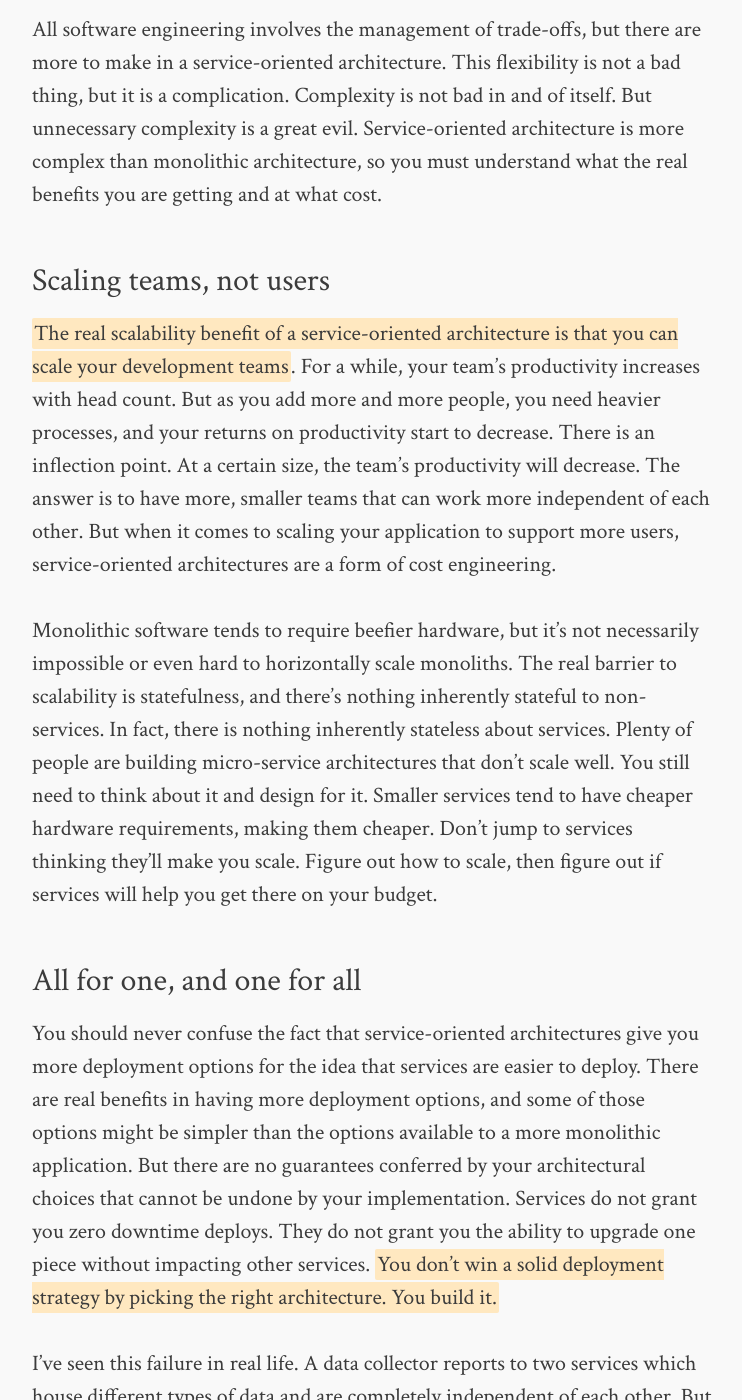
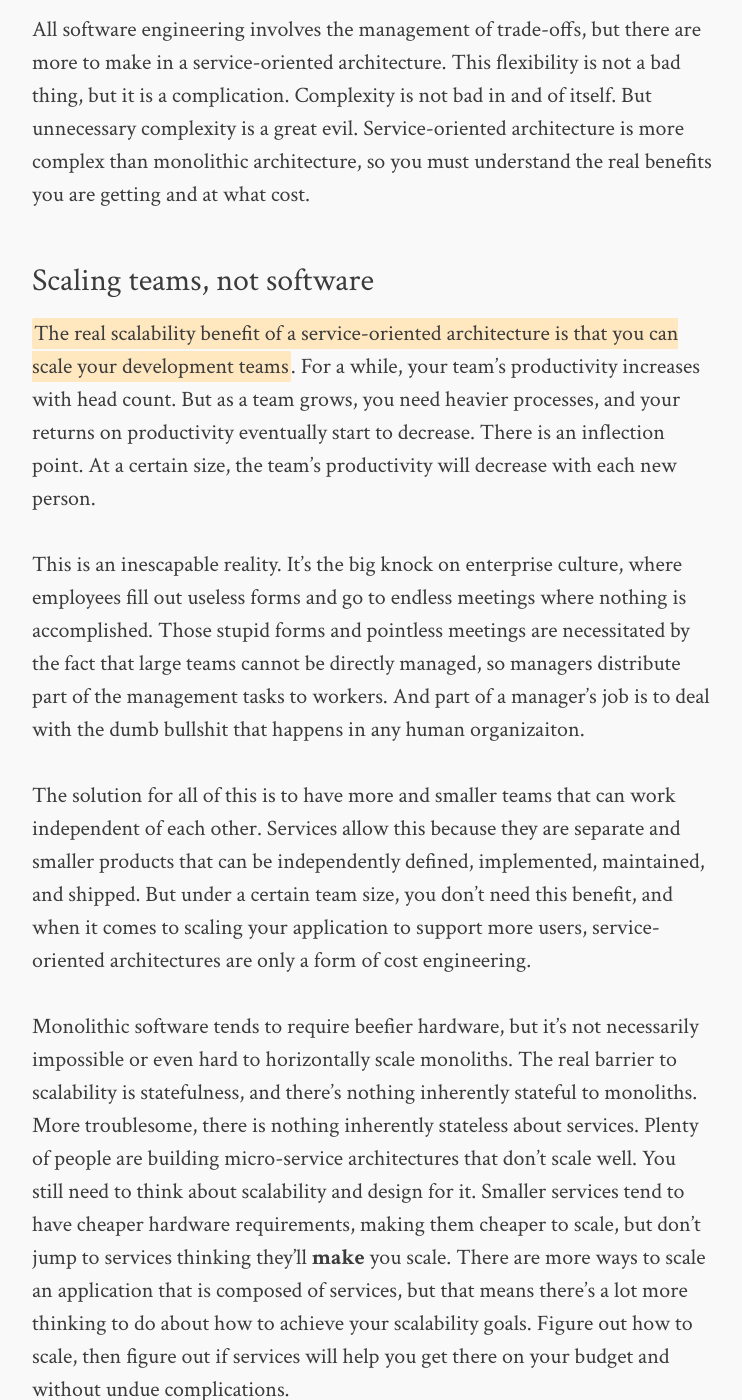
Before and after one commit to dkoepke/dkoepke.github.io, a Jekyll site: the page built from _posts/2015-01-09-paean-monolths.md, in a window 1280 px wide and 1400 px high, scrolled down 2242 px. Shown: the whole window, without its empty margins (268-1010 px from the left). Built offline with Jekyll 4.4.1, drawn with Linux system fonts in a browser that asks for light colours; comment, search, counter and statistics services are not loaded; some of the changed text lies outside the part shown.

Commit message:
Expound on team size impacts.

```diff
--- a/_posts/2015-01-09-paean-monolths.md
+++ b/_posts/2015-01-09-paean-monolths.md
@@ -24,17 +24,21 @@ So many analyses of software architecture ultimately fail because they ignore to
 
 We all have horror stories of slow and crashy monolithic apps, but it's not as if the people that write terrible monolithic apps are going to start writing great services. It's not the architecture that's to blame. It's the people writing the code and the processes that allow technical debt to mount and monoliths to crumble to dust. The people that write hard-to-scale monoliths will write hard-to-scale micro-services because they haven't thought about or don't understand what trade-offs to make for scalability.
 
-All software engineering involves the management of trade-offs, but there are more to make in a service-oriented architecture. This flexibility is not a bad thing, but it is a complication. Complexity is not bad in and of itself. But unnecessary complexity is a great evil. Service-oriented architecture is more complex than monolithic architecture, so you must understand what the real benefits you are getting and at what cost.
+All software engineering involves the management of trade-offs, but there are more to make in a service-oriented architecture. This flexibility is not a bad thing, but it is a complication. Complexity is not bad in and of itself. But unnecessary complexity is a great evil. Service-oriented architecture is more complex than monolithic architecture, so you must understand the real benefits you are getting and at what cost.
 
-### Scaling teams, not users
+### Scaling teams, not software
 
-*The real scalability benefit of a service-oriented architecture is that you can scale your development teams*. For a while, your team's productivity increases with head count. But as you add more and more people, you need heavier processes, and your returns on productivity start to decrease. There is an inflection point. At a certain size, the team's productivity will decrease. The answer is to have more, smaller teams that can work more independent of each other. But when it comes to scaling your application to support more users, service-oriented architectures are a form of cost engineering.
+*The real scalability benefit of a service-oriented architecture is that you can scale your development teams*. For a while, your team's productivity increases with head count. But as a team grows, you need heavier processes, and your returns on productivity eventually start to decrease. There is an inflection point. At a certain size, the team's productivity will decrease with each new person.
 
-Monolithic software tends to require beefier hardware, but it's not necessarily impossible or even hard to horizontally scale monoliths. The real barrier to scalability is statefulness, and there's nothing inherently stateful to non-services. In fact, there is nothing inherently stateless about services. Plenty of people are building micro-service architectures that don't scale well. You still need to think about it and design for it. Smaller services tend to have cheaper hardware requirements, making them cheaper. Don't jump to services thinking they'll make you scale. Figure out how to scale, then figure out if services will help you get there on your budget.
+This is an inescapable reality. It's the big knock on enterprise culture, where employees fill out useless forms and go to endless meetings where nothing is accomplished. Those stupid forms and pointless meetings are necessitated by the fact that large teams cannot be directly managed, so managers distribute part of the management tasks to workers. And part of a manager's job is to deal with the dumb bullshit that happens in any human organizaiton.
+
+The solution for all of this is to have more and smaller teams that can work independent of each other. Services allow this because they are separate and smaller products that can be independently defined, implemented, maintained, and shipped. But under a certain team size, you don't need this benefit, and when it comes to scaling your application to support more users, service-oriented architectures are only a form of cost engineering.
+
+Monolithic software tends to require beefier hardware, but it's not necessarily impossible or even hard to horizontally scale monoliths. The real barrier to scalability is statefulness, and there's nothing inherently stateful to monoliths. More troublesome, there is nothing inherently stateless about services. Plenty of people are building micro-service architectures that don't scale well. You still need to think about scalability and design for it. Smaller services tend to have cheaper hardware requirements, making them cheaper to scale, but don't jump to services thinking they'll **make** you scale. There are more ways to scale an application that is composed of services, but that means there's a lot more thinking to do about how to achieve your scalability goals. Figure out how to scale, then figure out if services will help you get there on your budget and without undue complications.
 
 ### All for one, and one for all
 
-You should never confuse the fact that service-oriented architectures give you more deployment options for the idea that services are easier to deploy. There are real benefits in having more deployment options, and some of those options might be simpler than the options available to a more monolithic application. But there are no guarantees conferred by your architectural choices that cannot be undone by your implementation. Services do not grant you zero downtime deploys. They do not grant you the ability to upgrade one piece without impacting other services. *You don't win a solid deployment strategy by picking the right architecture. You build it.*
+Similarly, you should never confuse the fact that service-oriented architectures give you more deployment options for the idea that services are easier to deploy. There are real benefits in having more deployment options, and some of those options might be simpler than the options available to a more monolithic application. But there are no guarantees conferred by your architectural choices that cannot be undone by your implementation. Services do not grant you zero downtime deploys. They do not grant you the ability to upgrade one piece without impacting other services. *You don't win a solid deployment strategy by picking the right architecture. You build it.*
 
 I've seen this failure in real life. A data collector reports to two services which house different types of data and are completely independent of each other. But if you plotted the incoming data rates against the uptimes, you would see that when one service is down, the other stops writing data. When this was first observed, there was disbelief: the services are independent and do not talk to each other at all. But the collector talks to both services, and the collector is configured by one of the services. If that service carrying the configuration is down, the collector cannot send well-formed data to the other service. A lot of effort went into making these services technically independent of each other, only to end up at a place where they are inextricably entwined. It should've been seen from the very beginning, but the promise of services can blind you.
 
```
